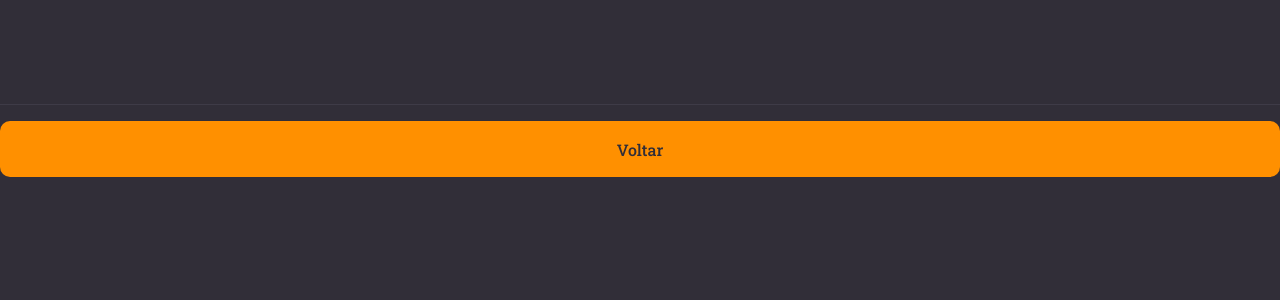
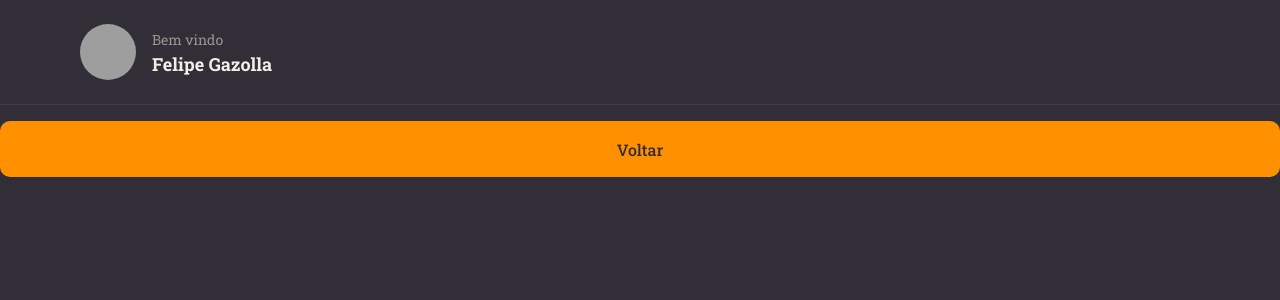
Before and after one commit to felipegazolla/rocketnotes, a React (Vite) app: page / in a window 1280 px wide. Shown: the top 300 px of the page. Built offline with nearby package versions, Linux system fonts and the light colour scheme; grey boxes are pictures that could not be loaded.

Commit message:
user image

```diff
--- a/src/components/Header/index.jsx
+++ b/src/components/Header/index.jsx
@@ -1,9 +1,19 @@
-import { Container } from "./styles"
+import { Container, Profile } from "./styles"
 
 export function Header() {
   return (
     <Container>
+      <Profile>
+        <img
+          src="https://github.com/felipegazolla.png"
+          alt="Foto do Felipe"
+        />
 
+        <div>
+          <span>Bem vindo</span>
+          <strong>Felipe Gazolla</strong>
+        </div>
+      </Profile>
     </Container>
   )
 }
--- a/src/components/Header/styles.js
+++ b/src/components/Header/styles.js
@@ -15,3 +15,31 @@
 
   padding: 0 80px;
 `
+
+export const Profile = styled.div`
+  display: flex;
+  align-items: center;
+
+  >img {
+    width: 56px;
+    height: 56px;
+    border-radius: 50%;
+  }
+
+  >div {
+    display: flex;
+    flex-direction: column;
+    margin-left: 16px;
+    line-height: 24px;
+
+    span {
+      font-size: 14px;
+      color: ${({ theme }) => theme.COLORS.GRAY_100}
+    }
+
+    strong {
+      font-size: 18px;
+      color: ${({ theme }) => theme.COLORS.WHITE}
+    }
+  }
+`
```
